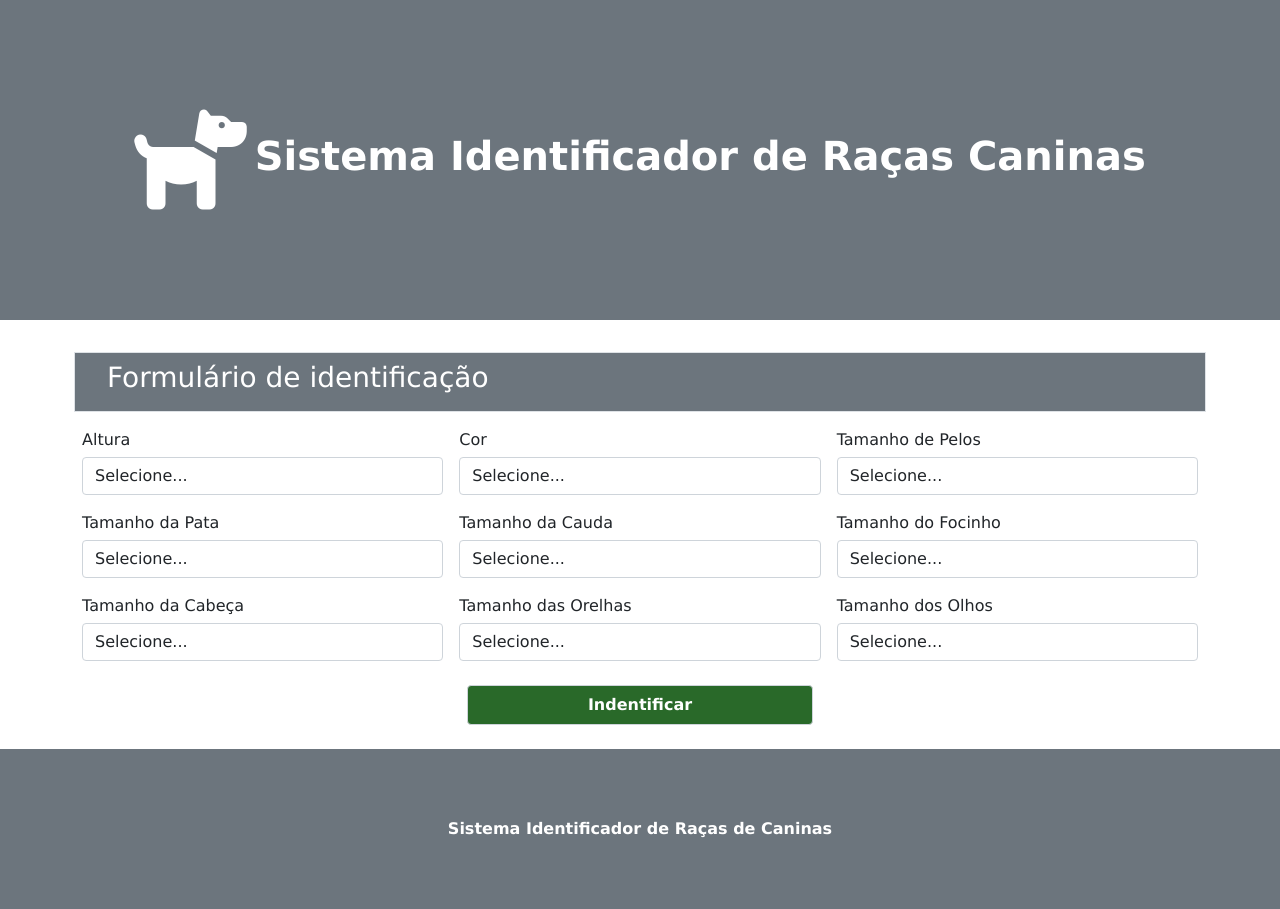
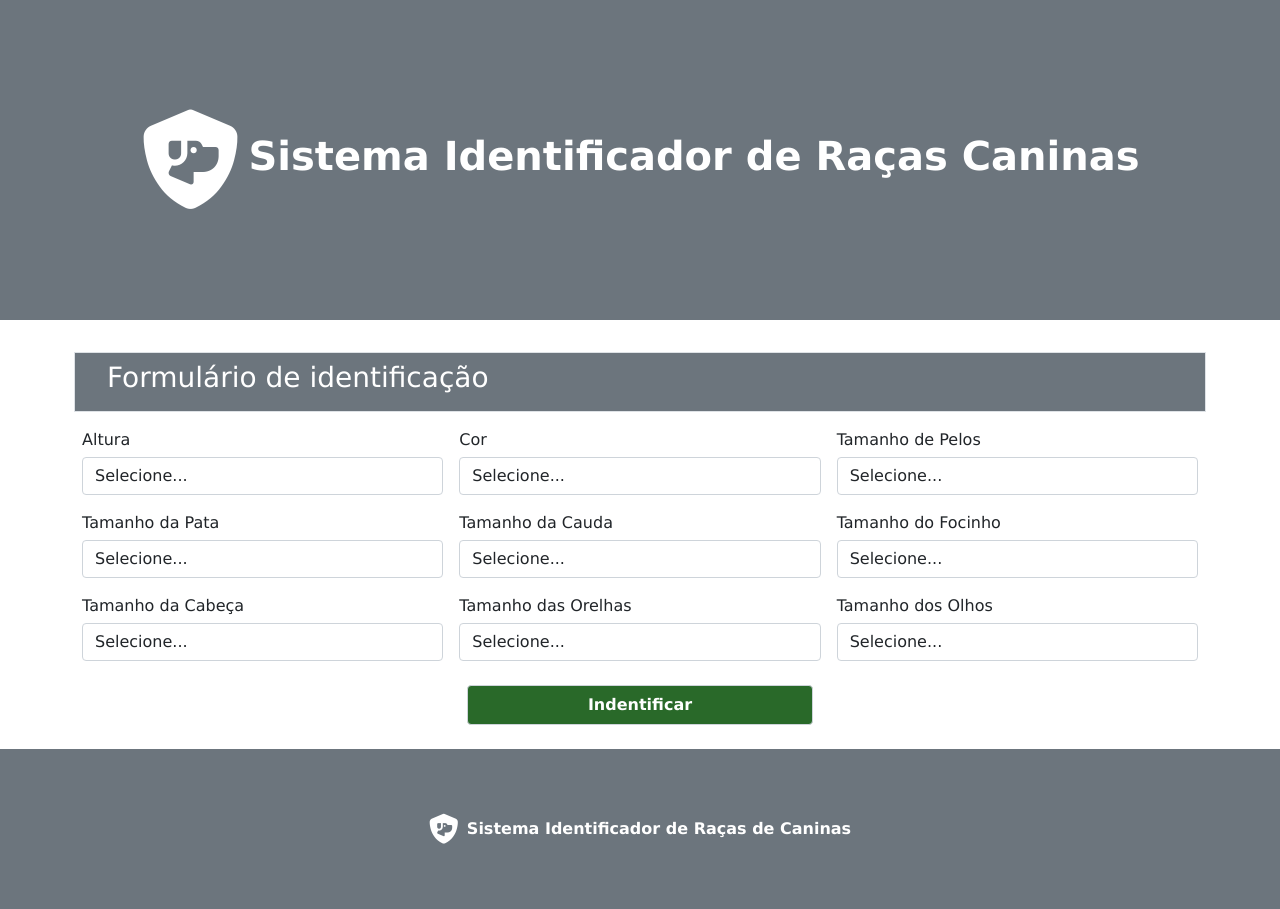
Before and after one commit to eugeniocachiombo/sistema_racas_caninas, a PHP site: page / in a window 1280 px wide. Run offline with PHP 8.4, Linux system fonts and the light colour scheme; data comes from the database, SQL or seed files in the repository.

Commit message:
Logo modificado

```diff
--- a/include/footHTML.php
+++ b/include/footHTML.php
@@ -1,6 +1,6 @@
 <footer class="bg-secondary text-white">
     <div class="d-flex justify-content-center align-items-center" style="min-height: inherit">
-    <b>Sistema Identificador de Raças de Caninas</b>
+    <i class="fas fa-shield-dog me-2" style="font-size: 30px"></i><b>Sistema Identificador de Raças de Caninas</b>
     </div>
 </footer>
 
--- a/include/headHTML.php
+++ b/include/headHTML.php
@@ -17,6 +17,6 @@
 
 <header class="bg-secondary text-white">
     <div class="d-flex justify-content-center align-items-center" style="min-height: inherit">
-        <i class="fas fa-dog me-2" style="font-size: 100px"></i> <h1><b>Sistema Identificador de Raças Caninas</b></h1>
+        <i class="fas fa-shield-dog me-2" style="font-size: 100px"></i> <h1><b>Sistema Identificador de Raças Caninas</b></h1>
     </div>
 </header>
```
